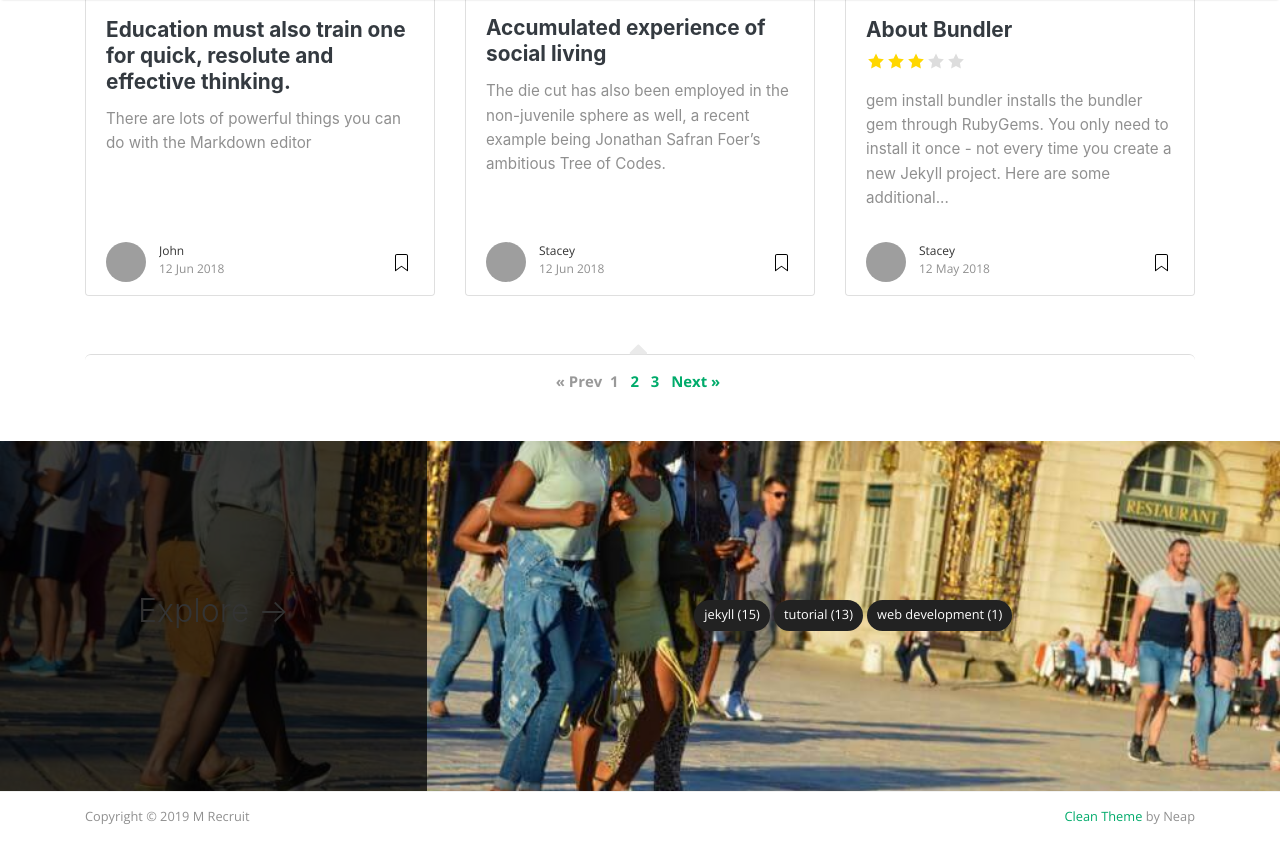
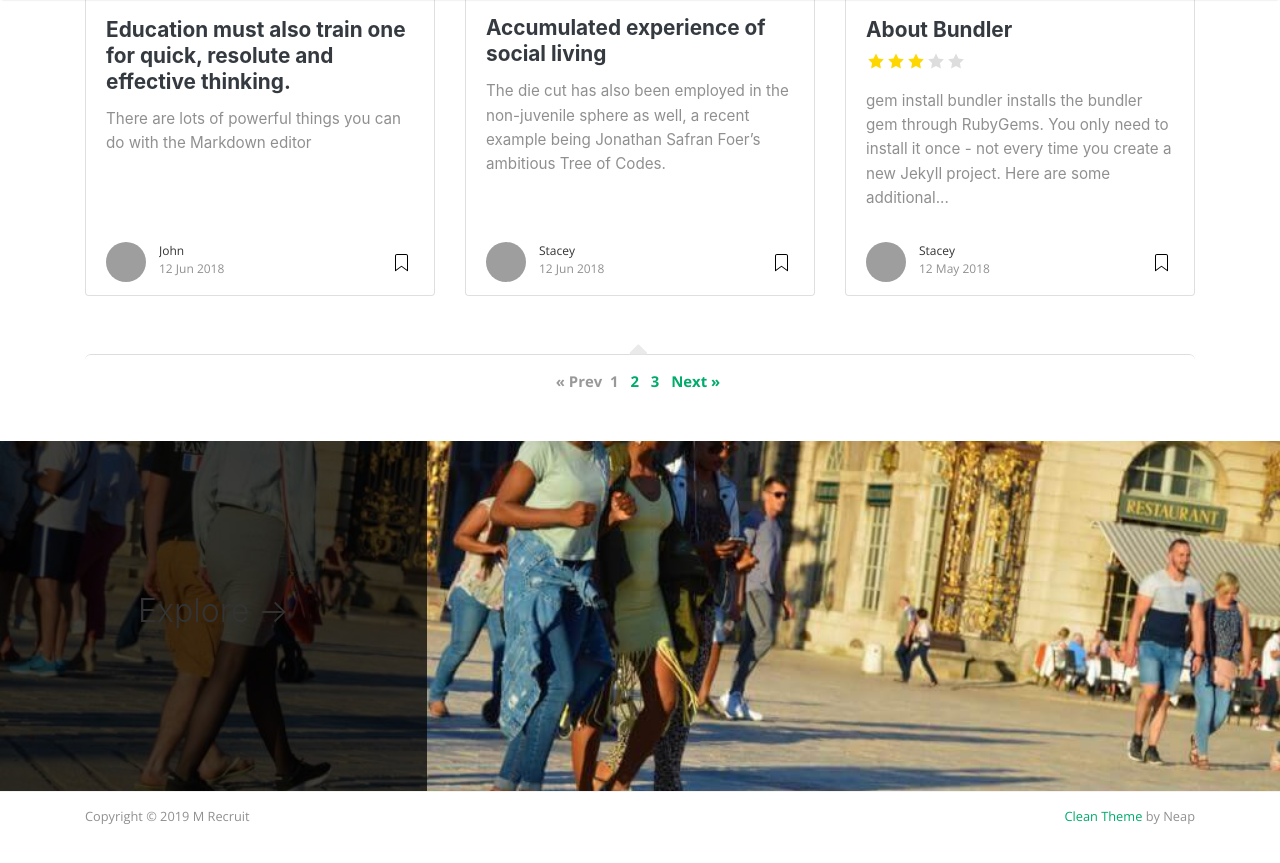
Before and after one commit to BrendanJohnson/m-recruit, a Jekyll site: the page built from news/index.html, in a window 1280 px wide and 900 px high, scrolled down 1409 px. Shown: the top 863 px of the window. Built offline with Jekyll 4.4.1, drawn with Linux system fonts in a browser that asks for light colours; nearby versions of some CDN libraries; the list of posts is cut into pages by our own code; comment, search, counter and statistics services are not loaded; grey boxes are pictures that could not be loaded.

```diff
--- a/_layouts/default.html
+++ b/_layouts/default.html
@@ -119,21 +119,6 @@ ga('send', 'pageview');
                             <h2 class="d-md-block align-self-center py-1 font-weight-light">Explore <span class="d-none d-md-inline">→</span></h2>
                         </div>
             		</div>
-            		<div class="col-md-8 p-5 align-self-center text-center">
-                        {% assign categories_list = site.categories %}
-                        {% if categories_list.first[0] == null %}
-                            {% for category in categories_list %}
-                                <a href="{{site.baseurl}}/categories#{{ category | url_escape | strip | replace: ' ', '-' }}">{{ category | camelcase }} ({{ site.tags[category].size }})</a>
-                            {% endfor %}
-                        {% else %}
-                            {% for category in categories_list %}
-                                <a href="{{site.baseurl}}/categories#{{ category[0] | url_escape | strip | replace: ' ', '-' }}">{{ category[0] | camelcase }} ({{ category[1].size }})</a>
-                            {% endfor %}
-                        {% endif %}
-                        {% assign categories_list = nil %}
-            		</div>
-
-
 
             	</div>
             </div>
--- a/news/index.html
+++ b/news/index.html
@@ -32,7 +32,7 @@ title: Home
 <section class="recent-posts">
 
     <div class="section-title">
-        <h2><span>All Stories</span></h2>
+        <h2><span>All News</span></h2>
     </div>
     <div class="row listrecent">
 
```
Also changed, not shown: index.html (+6 -6 lines).
